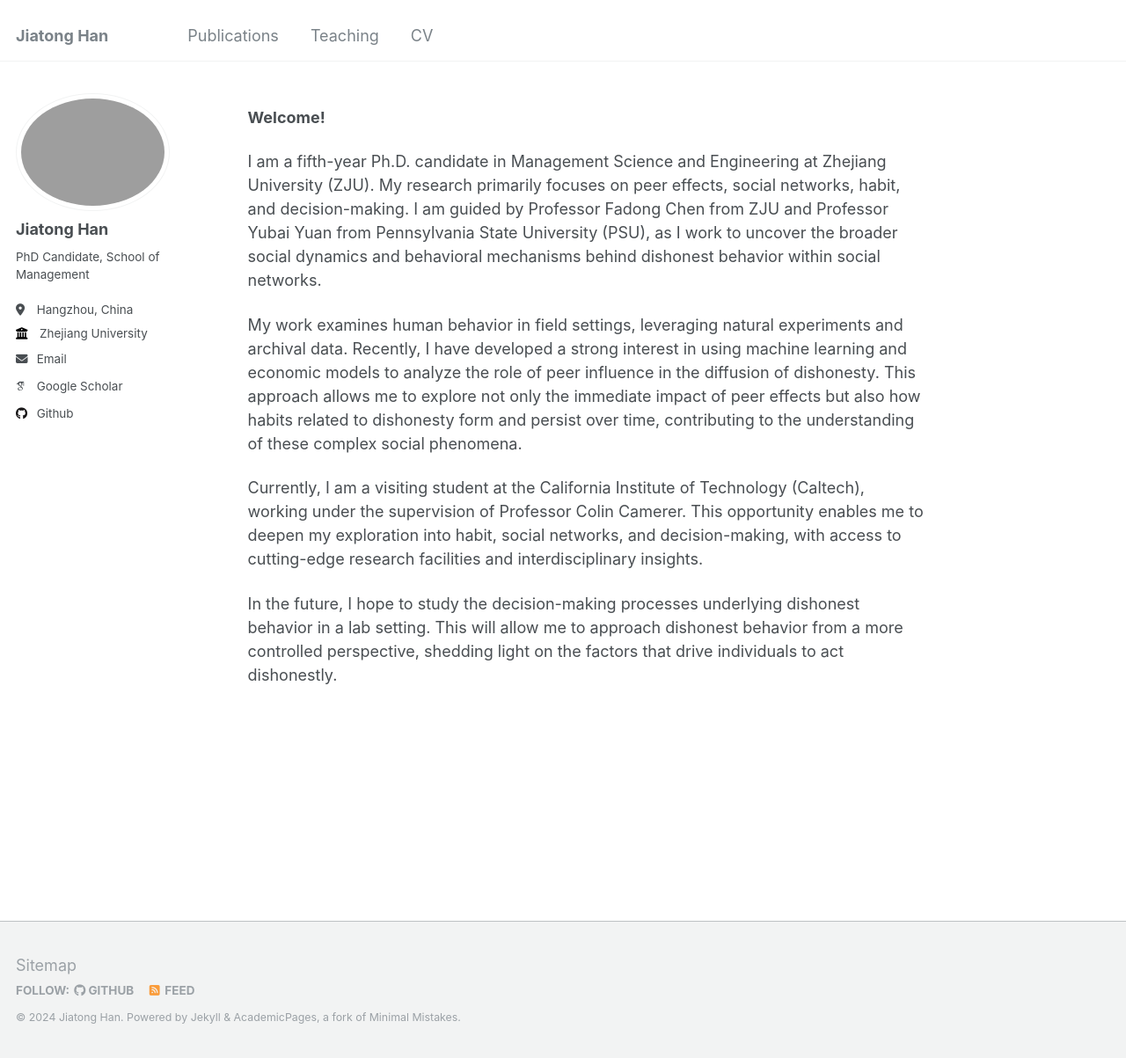
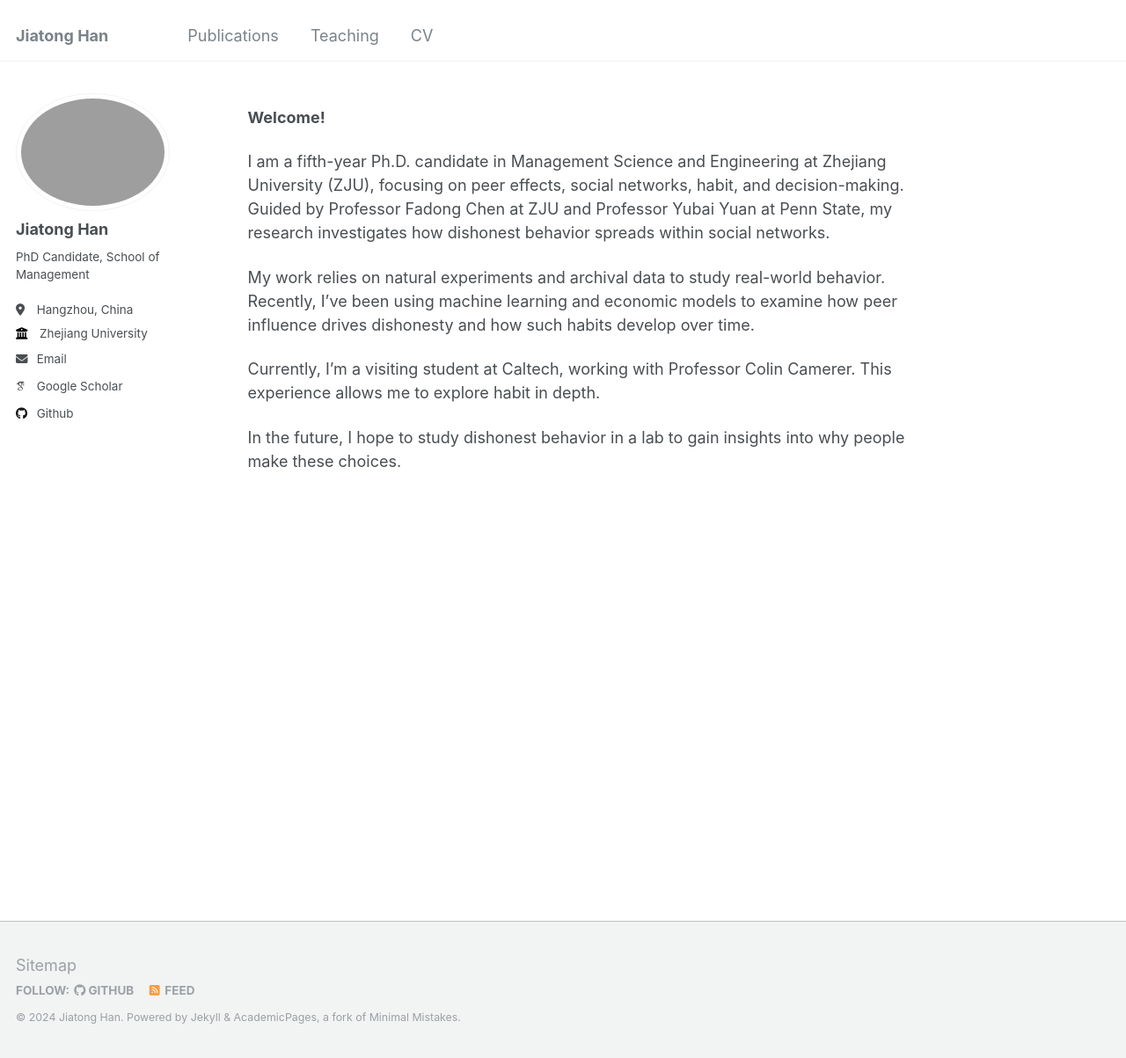
Before and after one commit to tt-08/jiatonghan, a Jekyll site: the page built from _pages/about.md, in a window 1280 px wide and 1203 px high. Shown: the whole window at 88% size. Built offline with Jekyll 4.4.1, drawn with Linux system fonts in a browser that asks for light colours; some web fonts are replaced.

Commit message:
update about.md

```diff
--- a/_pages/about.md
+++ b/_pages/about.md
@@ -8,14 +8,13 @@ redirect_from:
 ---
 **Welcome!**
 
-I am a fifth-year Ph.D. candidate in Management Science and Engineering at Zhejiang University (ZJU). My research primarily focuses on peer effects, social networks, habit, and decision-making. I am guided by Professor Fadong Chen from ZJU and Professor Yubai Yuan from Pennsylvania State University (PSU), as I work to uncover the broader social dynamics and behavioral mechanisms behind dishonest behavior within social networks.
+I am a fifth-year Ph.D. candidate in Management Science and Engineering at Zhejiang University (ZJU), focusing on peer effects, social networks, habit, and decision-making. Guided by Professor Fadong Chen at ZJU and Professor Yubai Yuan at Penn State, my research investigates how dishonest behavior spreads within social networks.
 
-My work examines human behavior in field settings, leveraging natural experiments and archival data. Recently, I have developed a strong interest in using machine learning and economic models to analyze the role of peer influence in the diffusion of dishonesty. This approach allows me to explore not only the immediate impact of peer effects but also how habits related to dishonesty form and persist over time, contributing to the understanding of these complex social phenomena.
+My work relies on natural experiments and archival data to study real-world behavior. Recently, I’ve been using machine learning and economic models to examine how peer influence drives dishonesty and how such habits develop over time.
 
-Currently, I am a visiting student at the California Institute of Technology (Caltech), working under the supervision of Professor Colin Camerer. This opportunity enables me to deepen my exploration into habit, social networks, and decision-making, with access to cutting-edge research facilities and interdisciplinary insights.
+Currently, I’m a visiting student at Caltech, working with Professor Colin Camerer. This experience allows me to explore habit in depth.
 
-In the future, I hope to study the decision-making processes underlying dishonest behavior in a lab setting. This will allow me to approach dishonest behavior from a more controlled perspective, shedding light on the factors that drive individuals to act dishonestly.
-
+In the future, I hope to study dishonest behavior in a lab to gain insights into why people make these choices.
 
 
 <!-- I’m a fifth-year Ph.D. candidate in Management Science and Engineering at Zhejiang University (ZJU). Before joining ZJU, I earned my B.A. in Logistics Engineering from Chongqing University (CQU).
```
Also changed, not shown: 1 other file.
